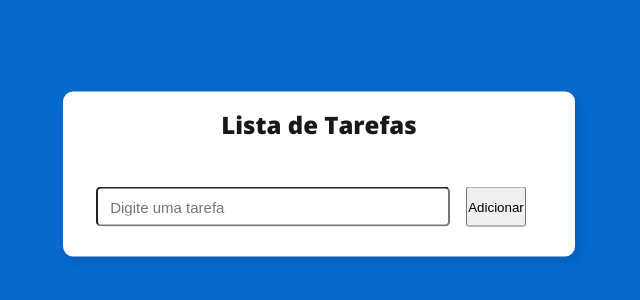
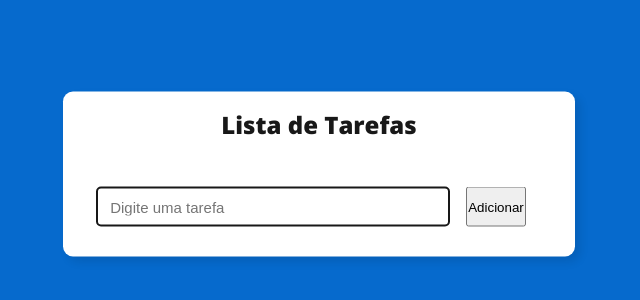
Before and after one commit to Quicaia/REST-API, a plain HTML site: page to-do-app/frontend/index.html in a window 1280 px wide. Shown: the part 226-526 px from the top of the page, without its empty margins (321-961 px from the left). Drawn offline with nearby package versions, Linux system fonts and the light colour scheme; no server answers.

Commit message:
Update style.css

```diff
--- a/to-do-app/frontend/style.css
+++ b/to-do-app/frontend/style.css
@@ -42,11 +42,12 @@ body{
     font-weight: 500;
     color: #181818;
     padding: 12px;
-    border: 3px sólido #d1d3d4 ;
+    border: 2px solid #181818;
+    outline: none;
     position: relative;
     border-radius: 5px;
 
 }
 .content input:hover{
-    border: #0d75ec;
+    border: 2px solid #066acd;
 }
```
